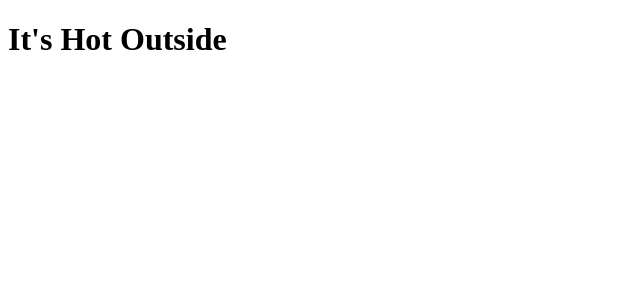
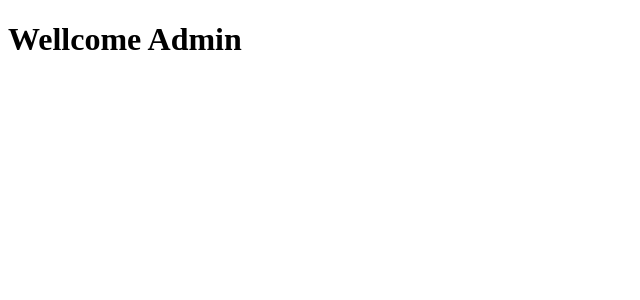
Before and after one commit to Samratcodebase/React-APP, a React (Vite) app: page / in a window 1280 px wide. Shown: the top 300 px of the page, without its empty margins (0-640 px from the left). Built offline with nearby package versions, Linux system fonts and the light colour scheme.

Commit message:
User Status

```diff
--- /dev/null
+++ b/src/components/UserStatus.jsx
@@ -0,0 +1,9 @@
+const UserStatus = ({ loggedIn, isAdmin }) => {
+  if (!loggedIn) {
+    return <h2>Plse Login First</h2>;
+  }
+  if (loggedIn && isAdmin) {
+    return <h1>Wellcome Admin</h1>;
+  } else return <h2>User</h2>;
+};
+export default UserStatus;
--- a/src/main.jsx
+++ b/src/main.jsx
@@ -1,8 +1,9 @@
 import { StrictMode } from "react";
 import { createRoot } from "react-dom/client";
 import Weather from "./components/Weather";
+import UserStatus from "./components/UserStatus";
 createRoot(document.getElementById("root")).render(
   <StrictMode>
-    <Weather teamperature={30}/>
+    <UserStatus loggedIn={true} isAdmin={true} />
   </StrictMode>,
 );
```
